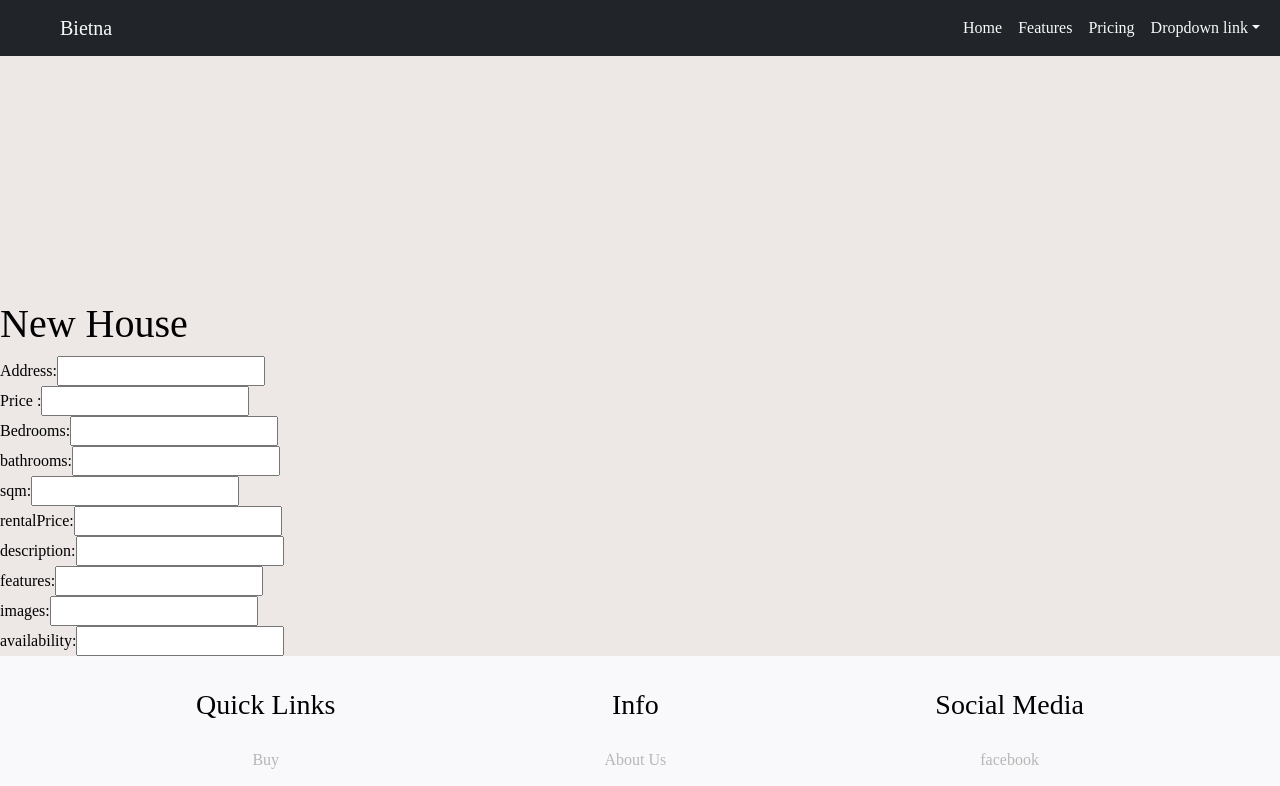
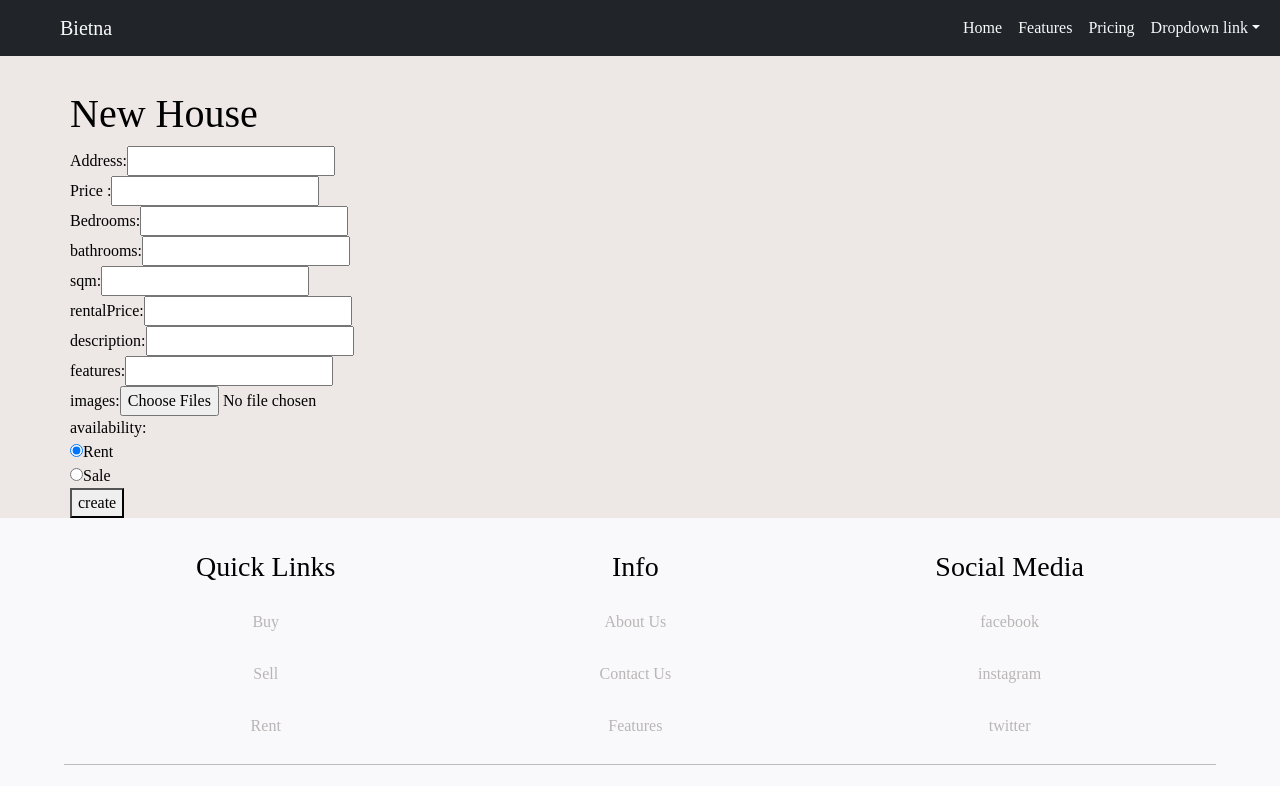
Before and after one commit to NatanAbel/FrontBietna, a React (Vite) app: page /house/new in a window 1280 px wide. Shown: the top 786 px of the page. Built offline with nearby package versions, Linux system fonts and the light colour scheme.

Commit message:
Add image upload

```diff
--- a/src/component/House/HouseForm.jsx
+++ b/src/component/House/HouseForm.jsx
@@ -1,72 +1,198 @@
-import React, { useState } from 'react'
+import axios from "axios";
+import React, { useState } from "react";
+import { useNavigate } from "react-router-dom";
 
-function HouseForm({heading,isUpdating,houseId,houseAddress,housePrice,houseBedrooms,houseBathrooms,houseSqm,houseRentalPrice,houseDescription,houseFeatures,houseImages,houseAvailability} ) {
-  // const = props
+const API_URL = "http://localhost:5005";
 
-  const[address, setAddress] = useState(houseAddress)
-  const[price , setPrice] = useState(housePrice)
-  const[bedrooms , setBedrooms] = useState(houseBedrooms)
-  const[bathrooms , setBathrooms] = useState(houseBathrooms)
-  const[sqm , setSqm] = useState(houseSqm)
-  const[rentalPrice , setRentalPrice] = useState(houseRentalPrice)
-  const[description , setDescription] = useState(houseDescription)
-  const[features , setFeatures] = useState(houseFeatures)
-  const[images , setImages] = useState(houseImages)
-  const[availability , setAvailability] = useState(houseAvailability)
+function HouseForm(props) {
+  const {
+    heading,
+    isUpdating,
+    houseId,
+    houseAddress,
+    housePrice,
+    houseBedrooms,
+    houseBathrooms,
+    houseSqm,
+    houseRentalPrice,
+    houseDescription,
+    houseFeatures,
+    houseImages,
+    houseAvailability,
+  } = props;
+
+  const [address, setAddress] = useState(houseAddress);
+  const [price, setPrice] = useState(housePrice);
+  const [bedrooms, setBedrooms] = useState(houseBedrooms);
+  const [bathrooms, setBathrooms] = useState(houseBathrooms);
+  const [sqm, setSqm] = useState(houseSqm);
+  const [rentalPrice, setRentalPrice] = useState(houseRentalPrice);
+  const [description, setDescription] = useState(houseDescription);
+  const [features, setFeatures] = useState(houseFeatures);
+  const [images, setImages] = useState(houseImages);
+  const [availability, setAvailability] = useState(houseAvailability || {forRent:true, forSale:false});
+
+  const navigate = useNavigate();
+
+  const handleFileChange = (e) => {
+    // Get the selected files from the input element
+    const selectedFiles = e.target.files;
+
+    // Convert the FileList to an array and update the state
+    setImages(Array.from(selectedFiles));
+  };
+
+  const hundelSubmit = async (e) => {
+    e.preventDefault();
+    try {
+
+      const body = {address, price, bedrooms, bathrooms, sqm, rentalPrice, description,features, availability
+      };
 
 
-  // const hundelSubmit = async(e)=>{
+      if (!images || images.length === 0) {
+          // Handle the case where no files are selected
+          return;
+      }
 
-  // }
+      const formData = new FormData();
+
+      for (let i = 0; i < images.length; i++) {
+        formData.append('images', images[i]);
+      }
+
+      // Add formData to the body if images exist
+      if(images && images.length > 0) {
+        body.images = formData; // Send the FormData object
+      }
+
+
+      const response = await axios.post(`${API_URL}/houses/new`, body, {
+        headers: {
+          "Content-Type": "multipart/form-data"},// Set the content type to handle file uploads
+        });
+      const houseCreated = response.data;
+      console.log("houseCreated......", houseCreated)
+
+      if (response.status === 201) {
+        navigate(`/housesDetails/${houseCreated._id}`);
+      }
+    } catch (e) {
+      console.log(e.message);
+    }
+  };
 
   return (
-    <div style={{marginTop:"300px"}}>
+    <div style={{ marginTop: "90px", marginLeft: "70px" }}>
       <h1>{heading}</h1>
-      <form>
+      <form onSubmit={hundelSubmit}>
         <div>
-          <label >Address:</label>
-          <input type="text" value={address} onChange={(e)=>setAddress(e.target.value)}/>
+          <label>Address:</label>
+          <input
+            type="text"
+            value={address}
+            onChange={(e) => setAddress(e.target.value)}
+          />
         </div>
         <div>
-          <label >Price :</label>
-          <input type="text" value={price} onChange={(e)=>setPrice(e.target.value)}/>
+          <label>Price :</label>
+          <input
+            type="number"
+            value={price}
+            onChange={(e) => setPrice(parseInt(e.target.value))}
+          />
         </div>
         <div>
-          <label >Bedrooms:</label>
-          <input type="text" value={bedrooms} onChange={(e)=>setBedrooms(e.target.value)}/>
+          <label>Bedrooms:</label>
+          <input
+            type="number"
+            value={bedrooms}
+            onChange={(e) => setBedrooms(parseInt(e.target.value))}
+          />
         </div>
         <div>
-          <label >bathrooms:</label>
-          <input type="text" value={bathrooms} onChange={(e)=>setBathrooms(e.target.value)}/>
+          <label>bathrooms:</label>
+          <input
+            type="number"
+            value={bathrooms}
+            onChange={(e) => setBathrooms(parseInt(e.target.value))}
+          />
         </div>
         <div>
-          <label >sqm:</label>
-          <input type="text" value={sqm} onChange={(e)=>setSqm(e.target.value)}/>
+          <label>sqm:</label>
+          <input
+            type="number"
+            value={sqm}
+            onChange={(e) => setSqm(parseInt(e.target.value))}
+          />
         </div>
         <div>
-          <label >rentalPrice:</label>
-          <input type="text" value={rentalPrice} onChange={(e)=>setRentalPrice(e.target.value)}/>
+          <label>rentalPrice:</label>
+          <input
+            type="number"
+            value={rentalPrice}
+            onChange={(e) => setRentalPrice(parseInt(e.target.value))}
+          />
         </div>
         <div>
-          <label >description:</label>
-          <input type="text" value={description} onChange={(e)=>setDescription(e.target.value)}/>
+          <label>description:</label>
+          <input
+            type="text"
+            value={description}
+            onChange={(e) => setDescription(e.target.value)}
+          />
         </div>
         <div>
-          <label >features:</label>
-          <input type="text" value={features} onChange={(e)=>setFeatures(e.target.value)}/>
+          <label>features:</label>
+          <input
+            type="text"
+            value={features}
+            onChange={(e) => setFeatures(e.target.value)}
+          />
         </div>
         <div>
-          <label >images:</label>
-          <input type="text" value={images} onChange={(e)=>setImages(e.target.value)}/>
+          <label>images:</label>
+          <input
+            type="file"
+            accept="image/*"
+            multiple
+            onChange={handleFileChange}
+          />
+          {/* <button type="button" onClick={handleUpload}></button> */}
         </div>
         <div>
-          <label >availability:</label>
-          <input type="text" value={availability} onChange={(e)=>setAvailability(e.target.value)}/>
+          <label>availability:</label>
+          <div>
+
+            <input
+              type="radio"
+              id="rent"
+              value="forRent"
+              name="availability"
+              checked={availability.forRent}
+              onChange={() => setAvailability({forRent:true, forSale:false})}
+            />
+            <label htmlFor="rent" >Rent</label>
+          </div>
+          <div>
+
+            <input
+              type="radio"
+              id="sale"
+              value="forSale"
+              name="availability"
+              checked={availability.forSale}
+              onChange={() => setAvailability({forRent:false, forSale:true})}
+            />
+            <label htmlFor="sale" >Sale</label>
+          </div>
+        </div>
+        <div>
+          <button type="submit">create</button>
         </div>
       </form>
     </div>
-
-  )
+  );
 }
 
-export default HouseForm
+export default HouseForm;
```
